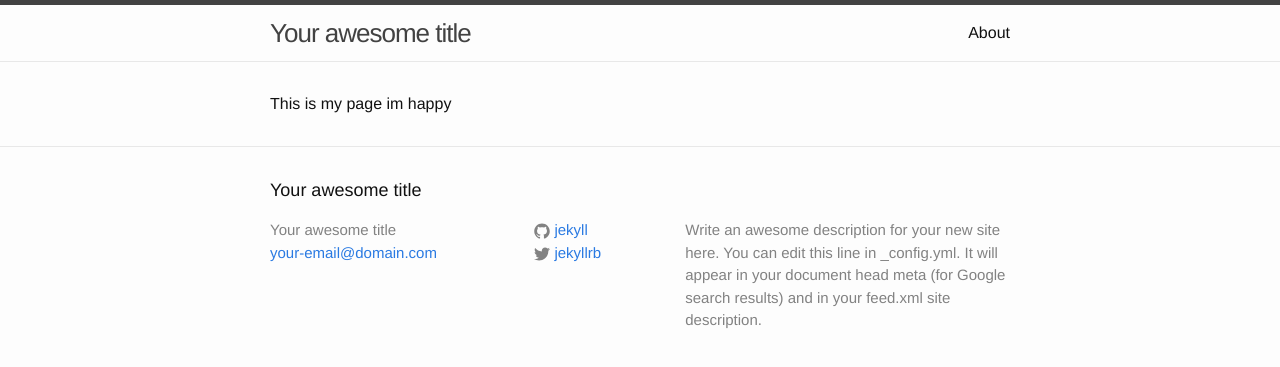
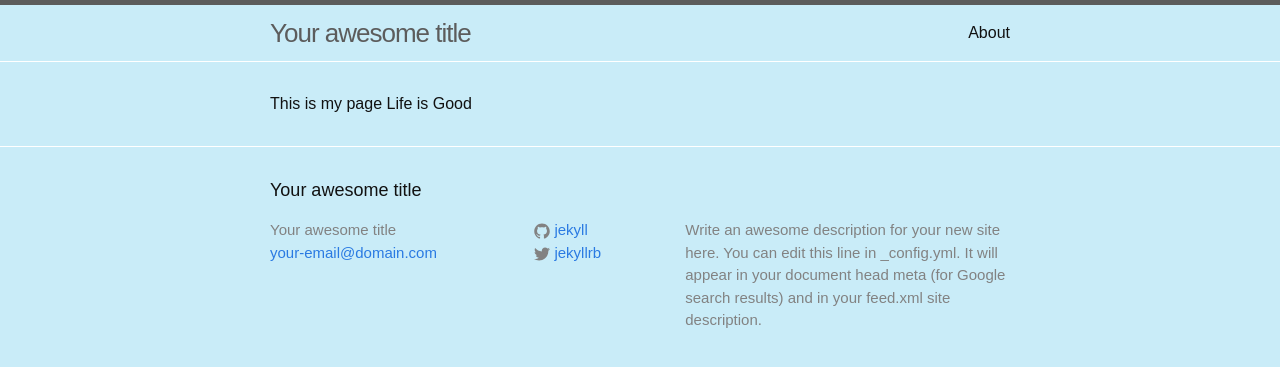
Before and after one commit to lcdonaldson/LeviDonaldson, a Jekyll site: the page built from bio.html, in a window 1280 px wide. Shown: the top 367 px of the page. Built offline with Jekyll 4.4.1, drawn with Linux system fonts in a browser that asks for light colours.

```diff
--- a/bio.html
+++ b/bio.html
@@ -1,9 +1,9 @@
 ---
 layout: default
-mood: "happy"
+mood: "Chill"
 ---
 This is my page
 
-{% if page.mood == "happy" %}
-im happy
+{% if page.mood == "Chill" %}
+Life is Good
 {% endif %}
--- a/css/main.scss
+++ b/css/main.scss
@@ -6,7 +6,7 @@
 
 
 // Our variables
-$base-font-family: Helvetica, Arial, sans-serif;
+$base-font-family: Copperplate, Arial, sans-serif;
 $base-font-size:   16px;
 $small-font-size:  $base-font-size * 0.875;
 $base-line-height: 1.5;
@@ -14,12 +14,12 @@ $base-line-height: 1.5;
 $spacing-unit:     30px;
 
 $text-color:       #111;
-$background-color: #fdfdfd;
+$background-color: #c9ecf8;
 $brand-color:      #2a7ae2;
 
 $grey-color:       #828282;
-$grey-color-light: lighten($grey-color, 40%);
-$grey-color-dark:  darken($grey-color, 25%);
+$grey-color-light: lighten($grey-color, 50%);
+$grey-color-dark:  darken($grey-color, 15%);
 
 // Width of the content area
 $content-width:    800px;
```
Also changed, not shown: _posts/2015-06-14-Darth-Kitty.md (+1 -1 lines), _posts/2015-06-14-Excersize.md (added, +19 -0 lines).
